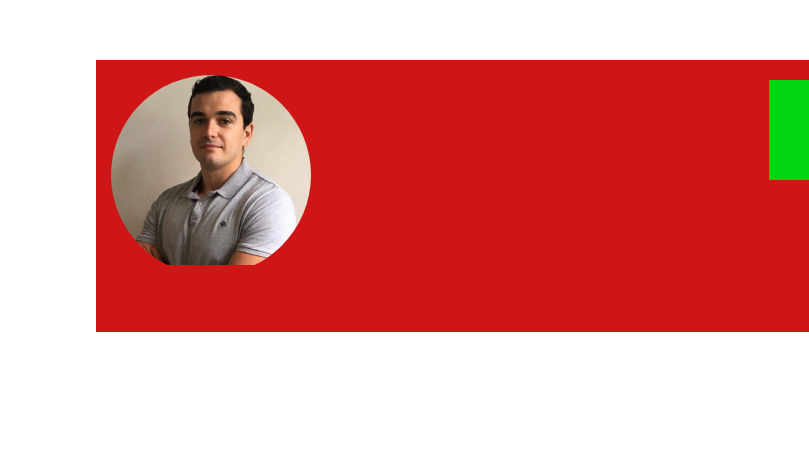
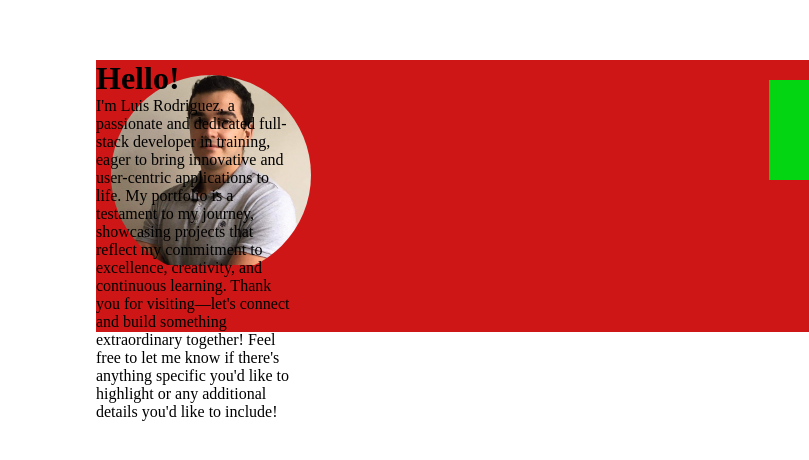
Before and after one commit to LUISRGUEZSOSA/Developer-Portfolio, a plain HTML site: page (root)/Index.html in a window 1280 px wide. Shown: the full height of the page, 0-809 px from the left. Drawn offline with Linux system fonts and the light colour scheme.

Commit message:
GENERAL: 1.Keep doing

```diff
--- a/(root)/Index.html
+++ b/(root)/Index.html
@@ -28,7 +28,10 @@
         </div>
         <div class="main-content-container">
             <div class="main-content bio">
+                <h1>Hello!</h1>
+                <p>I'm Luis Rodriguez, a passionate and dedicated full-stack developer in training, eager to bring innovative and user-centric applications to life. My portfolio is a testament to my journey, showcasing projects that reflect my commitment to excellence, creativity, and continuous learning. Thank you for visiting—let's connect and build something extraordinary together!
 
+                    Feel free to let me know if there's anything specific you'd like to highlight or any additional details you'd like to include!</p>
             </div>
             <div class="main-content projects">
 
--- a/(root)/styles.css
+++ b/(root)/styles.css
@@ -71,7 +71,12 @@ body {
     width: 160px;
     height: 70px;
     margin-left: -30px;
-  padding-left: 40px;
+    padding-left: 40px;
+}
 
-
+.main-content-container {
+    height: 100px;
+    width: 200px;
+    position: absolute;
+    background-color: whiteM
 }
```
